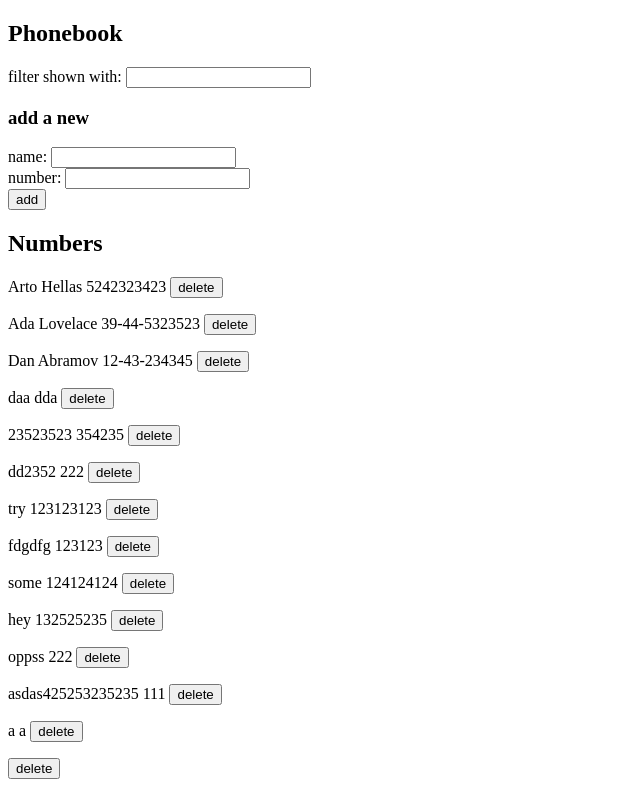
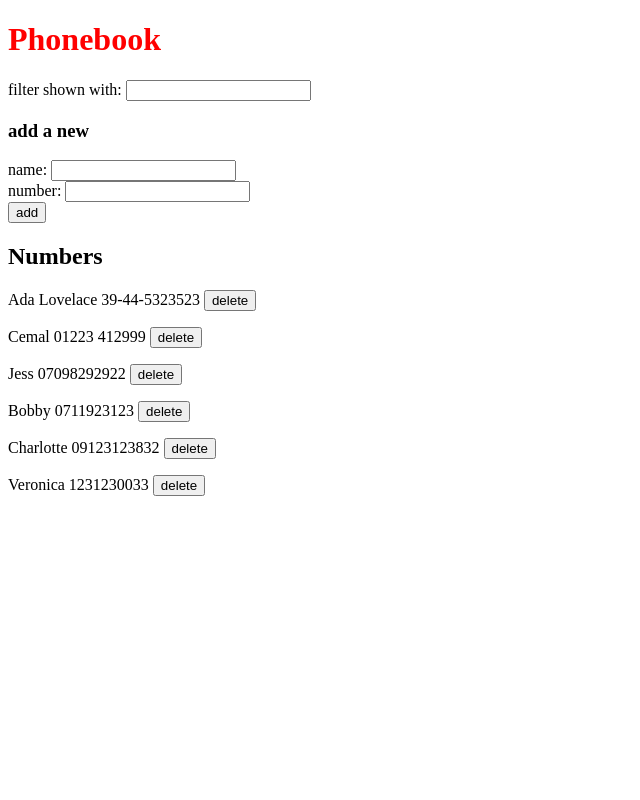
Before and after one commit to cemalokten/full-stack-open-2022, a React (Create React App) app in the folder part2/phonebook/: page / in a window 1280 px wide. Shown: the whole page, without its empty margins (0-640 px from the left). Built offline with nearby package versions, Linux system fonts and the light colour scheme; data requests are answered from the project's data file.

Commit message:
Add part2 2.19-2.20

```diff
--- a/part2/phonebook/db.json
+++ b/part2/phonebook/db.json
@@ -1,74 +1,34 @@
 {
   "persons": [
     {
-      "name": "Arto Hellas",
-      "number": "5242323423",
+      "name": "Ada Lovelace",
+      "number": "39-44-5323523",
       "id": 1
     },
     {
-      "name": "Ada Lovelace",
-      "number": "39-44-5323523",
+      "name": "Cemal",
+      "number": "01223 412999",
       "id": 2
     },
     {
-      "name": "Dan Abramov",
-      "number": "12-43-234345",
+      "name": "Jess",
+      "number": "07098292922",
       "id": 3
     },
     {
-      "name": "daa",
-      "number": "dda",
+      "name": "Bobby",
+      "number": "0711923123",
+      "id": 4
+    },
+    {
+      "name": "Charlotte",
+      "number": "09123123832",
       "id": 5
     },
     {
-      "name": "23523523",
-      "number": "354235",
-      "id": 8
-    },
-    {
-      "name": "dd2352",
-      "number": "222",
-      "id": 9
-    },
-    {
-      "name": "try",
-      "number": "123123123",
-      "id": 10
-    },
-    {
-      "name": "fdgdfg",
-      "number": "123123",
-      "id": 11
-    },
-    {
-      "name": "some",
-      "number": "124124124",
-      "id": 12
-    },
-    {
-      "name": "hey",
-      "number": "132525235",
-      "id": 13
-    },
-    {
-      "name": "oppss",
-      "number": "222",
-      "id": 14
-    },
-    {
-      "name": "asdas425253235235",
-      "number": "111",
-      "id": 15
-    },
-    {
-      "name": "a",
-      "number": "a",
-      "id": 16
-    },
-    {
-      "name": "",
-      "number": "",
-      "id": 17
+      "name": "Veronica",
+      "number": "1231230033",
+      "id": 6
     }
   ]
 }
--- a/part2/phonebook/src/App.js
+++ b/part2/phonebook/src/App.js
@@ -2,6 +2,7 @@ import { useState, useEffect } from 'react'
 import AllPeople from "./Components/AllPeople";
 import NewPerson from "./Components/NewPerson";
 import Search from "./Components/Search";
+import Notification from "./Components/Notification";
 import Services from './services/'
 
 const App = () => {
@@ -9,6 +10,7 @@ const App = () => {
   const [person, setPerson] = useState({ name: '', number: '' })
   const [newPerson, setNewPerson] = useState({ name: '', number: '' })
   const [search, setSearch] = useState('')
+  const [notification, setNotification] = useState(null)
 
   useEffect(() => {
     const getPersons = async () => {
@@ -32,12 +34,14 @@ const App = () => {
         throw new Error(error);
       }
       setNewPerson({ data })
+      setNotification({message: `Added ${data.name}`, type: 'notification'})
+      setTimeout(()=> setNotification(null), 5000)
     } catch (error) {
       console.error(error)
     }
   }
 
-  const deletePerson = async (id) => {
+  const deletePerson = async (id, name) => {
     try {
       const { data, error } = await Services.deletePerson(id);
       if (error) {
@@ -45,6 +49,8 @@ const App = () => {
       }
       setNewPerson({ data })
     } catch (error) {
+      setNotification({message: `The entry for ${name} has already been deleted from the server`, type: 'error'})
+      setTimeout(()=> setNotification(null), 5000)
       console.error(error)
     }
   }
@@ -100,14 +106,15 @@ const App = () => {
     setSearch(e.target.value)
   }
 
-  const handleDelete = (e, id) => {
+  const handleDelete = (e, id, name) => {
     e.preventDefault()
-    if (window.confirm('Are you sure you want to delete this entry?')) return deletePerson(id)
+    if (window.confirm('Are you sure you want to delete this entry?')) return deletePerson(id, name)
   }
 
   return (
     <div>
-      <h2>Phonebook</h2>
+      <h1>Phonebook</h1>
+      <Notification notification={notification}/>
       <form>
         <Search handleSearch={handleSearch} search={search} />
         <NewPerson handleNewName={handleNewName} handleNewNumber={handleNewNumber} handleSubmit={handleSubmit} newPerson={person} />
--- /dev/null
+++ b/part2/phonebook/src/Components/Notification/index.js
@@ -0,0 +1,15 @@
+const Notification = ({notification}) => {
+  if (notification === null) {
+    return null
+  }
+
+  const { message, type } = notification
+
+  return (
+    <div className={type}>
+      {message}
+    </div>
+  )
+}
+
+export default Notification
--- a/part2/phonebook/src/Components/SinglePerson/index.js
+++ b/part2/phonebook/src/Components/SinglePerson/index.js
@@ -2,7 +2,7 @@ import React from "react";
 
 const SinglePerson = ({id, name, number, handleDelete}) => {
    return (
-    <p>{name} {number}  <button onClick={(e) => handleDelete(e, id)}>delete</button></p>
+    <p>{name} {number}  <button onClick={(e) => handleDelete(e, id, name)}>delete</button></p>
 )
 }
 export default SinglePerson
--- /dev/null
+++ b/part2/phonebook/src/index.css
@@ -0,0 +1,20 @@
+h1 {
+    color: red;
+}
+
+.error, .notification {
+  background: lightgrey;
+  font-size: 20px;
+  border-style: solid;
+  border-radius: 5px;
+  padding: 10px;
+  margin-bottom: 10px;
+}
+
+.error {
+  color: red;
+}
+
+.notification {
+  color: green;
+}
--- a/part2/phonebook/src/index.js
+++ b/part2/phonebook/src/index.js
@@ -1,6 +1,7 @@
 import React from 'react';
 import ReactDOM from 'react-dom/client';
 import App from './App';
+import './index.css'
 
 const root = ReactDOM.createRoot(document.getElementById('root'));
 root.render(
```
